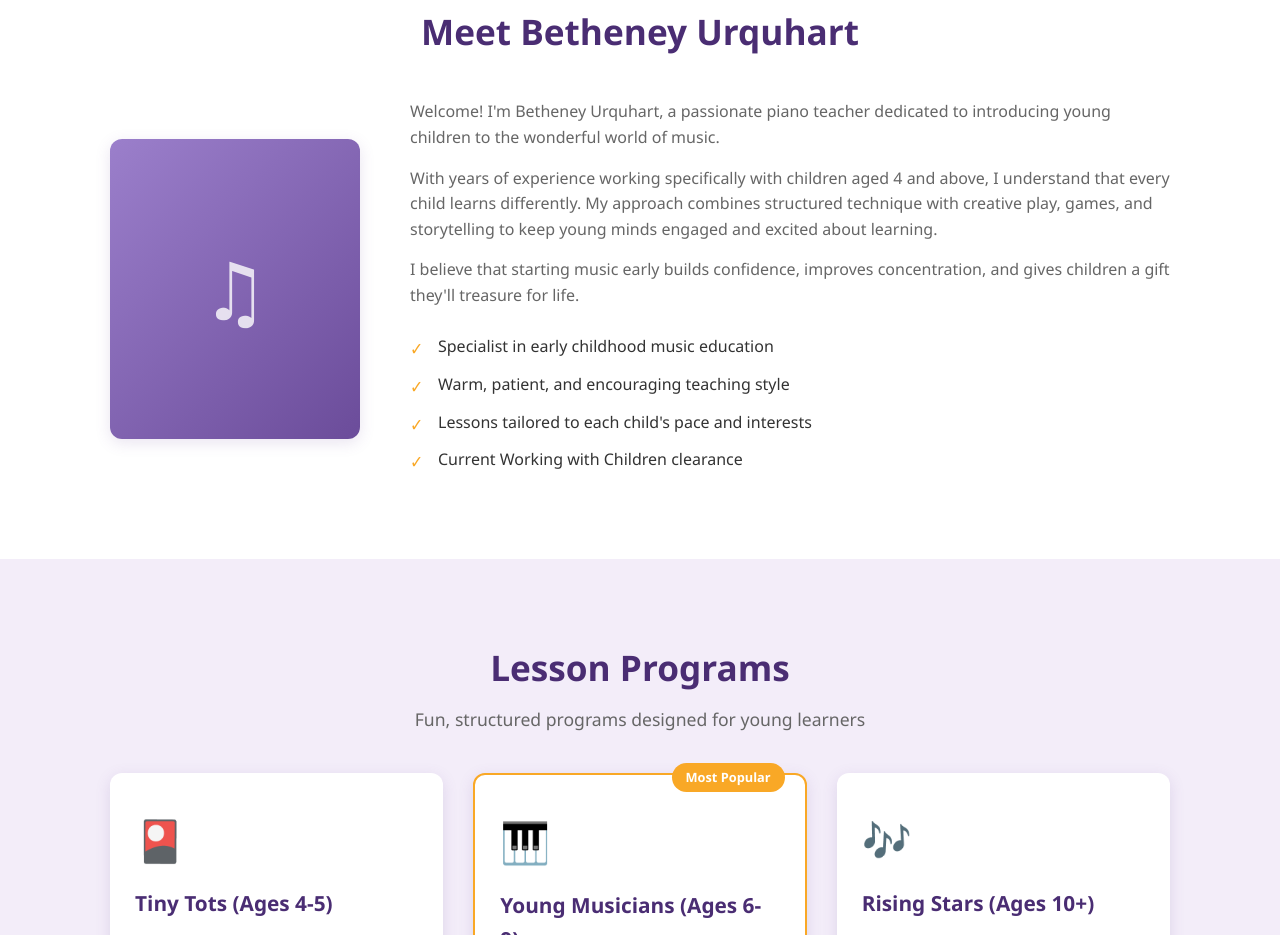
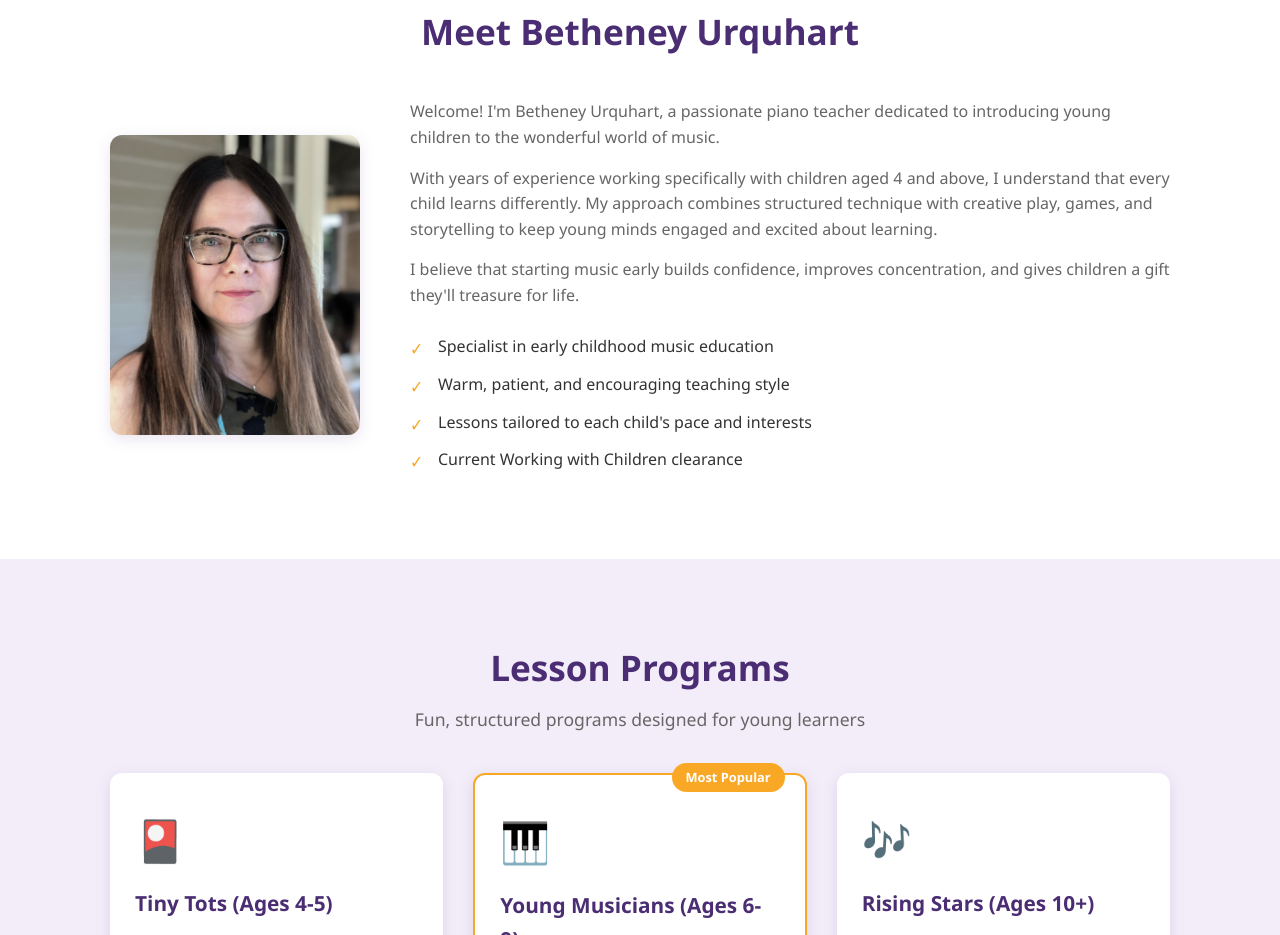
Before and after one commit to dumbtube/Betheney, a plain HTML site: page index.html in a window 1280 px wide. Shown: the part 877-1812 px from the top of the page. Drawn offline with Linux system fonts and the light colour scheme.

Commit message:
Add Betheney's photo to the about section
Replace placeholder graphic with actual photo.

Co-Authored-By: Claude Opus 4.6 <noreply@anthropic.com>

```diff
--- a/index.html
+++ b/index.html
@@ -54,9 +54,7 @@
             <h2>Meet Betheney Urquhart</h2>
             <div class="about-content">
                 <div class="about-image">
-                    <div class="placeholder-image">
-                        <span>&#9835;</span>
-                    </div>
+                    <img src="img_5329.jpg" alt="Betheney Urquhart - Piano Teacher">
                 </div>
                 <div class="about-text">
                     <p>Welcome! I'm Betheney Urquhart, a passionate piano teacher dedicated to introducing young children to the wonderful world of music.</p>
--- a/styles.css
+++ b/styles.css
@@ -197,21 +197,12 @@ nav {
     flex-shrink: 0;
 }
 
-.placeholder-image {
+.about-image img {
     width: 250px;
     height: 300px;
-    background: linear-gradient(135deg, var(--primary-light), var(--primary));
+    object-fit: cover;
     border-radius: var(--radius);
-    display: flex;
-    align-items: center;
-    justify-content: center;
     box-shadow: var(--shadow);
-}
-
-.placeholder-image span {
-    font-size: 5rem;
-    color: white;
-    opacity: 0.8;
 }
 
 .about-text p {
```
Also changed, not shown: img_5329.jpg (added).
